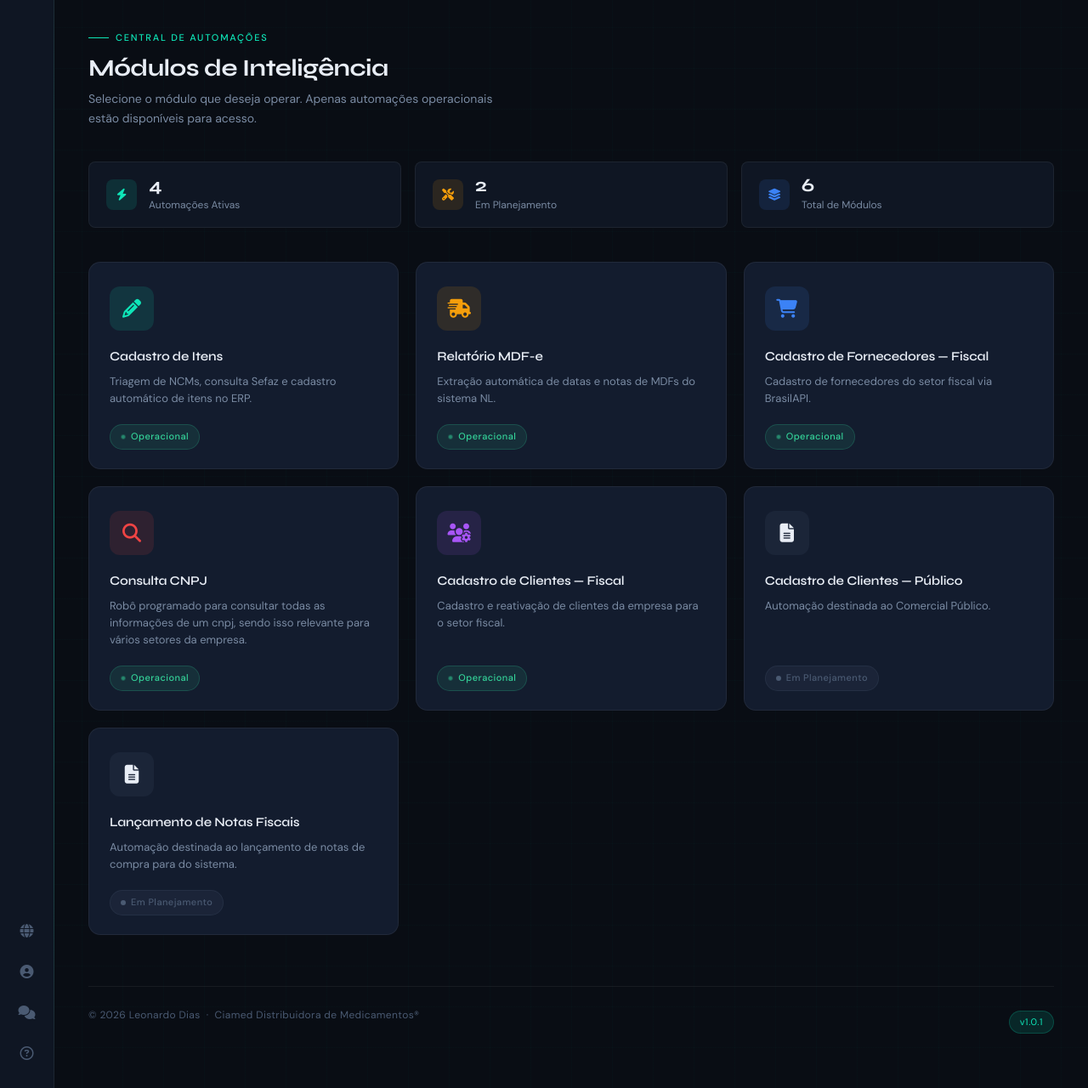
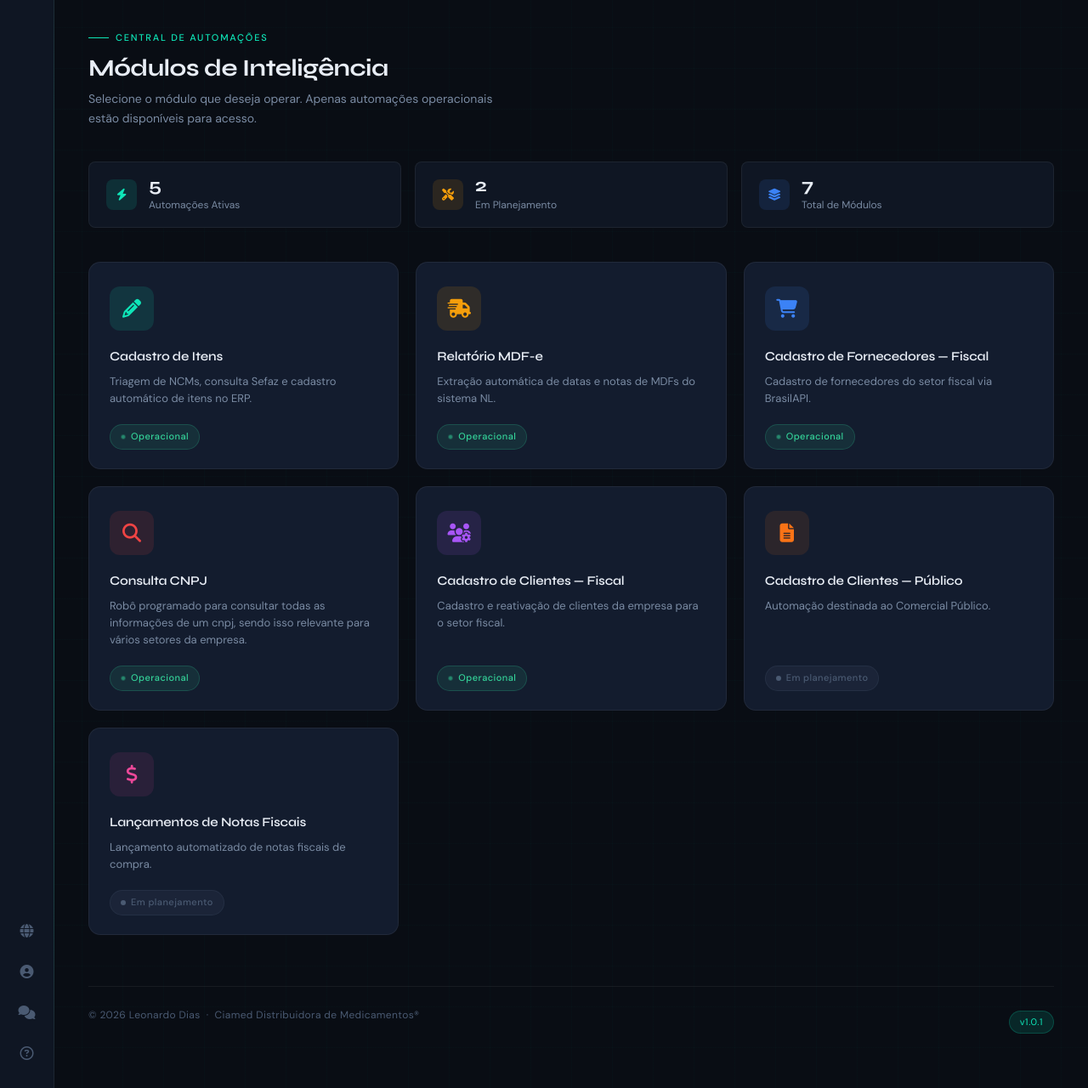
Before and after one commit to oleodias/hub-automacoes, a Flask app: page / in a window 1280 px wide. Shown: the part 64-1344 px from the top of the page at 85% size. Run offline with Flask 3, Linux system fonts and the light colour scheme; the visitor is signed in with stand-in values (Sample User, id 1).

Commit message:
organzio a página inicial

```diff
--- a/static/css_reestilizados/home_claude.css
+++ b/static/css_reestilizados/home_claude.css
@@ -16,7 +16,11 @@
   --purple: #a855f7;
   --purple-dim: rgba(168, 85, 247, 0.12);
   --red: #ef4444;
+  --pink: #ec4899;
+  --pink-dim: rgba(236, 72, 153, 0.1);
   --red-dim: rgba(239, 68, 68, 0.12);
+  --orange: #f97316;
+  --orange-dim: rgba(249, 115, 22, 0.1);
   --text-primary: #e8edf5;
   --text-secondary: #7a8ba3;
   --text-muted: #4a5a72;
--- a/templates_reestilizados/home.html
+++ b/templates_reestilizados/home.html
@@ -25,7 +25,7 @@ content %}
         <i class="fa-solid fa-bolt"></i>
       </div>
       <div>
-        <div class="stat-value">4</div>
+        <div class="stat-value">5</div>
         <div class="stat-label">Automações Ativas</div>
       </div>
     </div>
@@ -49,7 +49,7 @@ content %}
         <i class="fa-solid fa-layer-group"></i>
       </div>
       <div>
-        <div class="stat-value">6</div>
+        <div class="stat-value">7</div>
         <div class="stat-label">Total de Módulos</div>
       </div>
     </div>
@@ -159,27 +159,34 @@ content %}
     </div>
 
     <div class="auto-card disabled">
-      <div class="card-icon-wrap" style="background: rgba(74, 90, 114, 0.15)">
+      <div class="card-accent-line" style="background: var(--orange)"></div>
+      <div
+        class="card-icon-wrap"
+        style="background: var(--orange-dim); color: var(--orange)"
+      >
         <i class="fa-solid fa-file-lines"></i>
       </div>
       <div class="card-title">Cadastro de Clientes — Público</div>
       <div class="card-desc">Automação destinada ao Comercial Público.</div>
       <div class="badge-status badge-planning">
-        <span class="dot"></span> Em Planejamento
+        <span class="dot"></span> Em planejamento
       </div>
     </div>
 
     <div class="auto-card disabled">
-      <div class="card-icon-wrap" style="background: rgba(74, 90, 114, 0.15)">
-        <i class="fa-solid fa-file-lines"></i>
+      <div class="card-accent-line" style="background: var(--pink)"></div>
+      <div
+        class="card-icon-wrap"
+        style="background: var(--pink-dim); color: var(--pink)"
+      >
+        <i class="fa-solid fa-dollar-sign"></i>
       </div>
-      <div class="card-title">Lançamento de Notas Fiscais</div>
+      <div class="card-title">Lançamentos de Notas Fiscais</div>
       <div class="card-desc">
-        Automação destinada ao lançamento de notas de compra para do sistema.
+        Lançamento automatizado de notas fiscais de compra.
       </div>
       <div class="badge-status badge-planning">
-        <span class="dot"></span> Em Planejamento
-      </div>
+        <span class="dot"></span> Em planejamento
       </div>
     </div>
   </div>
@@ -193,3 +200,4 @@ content %}
   {% endblock %} {% block scripts %}
   <script src="{{ url_for('static', filename='js/index.js') }}"></script>
   {% endblock %}
+</div>
```
Also changed, not shown: 1 other file. Lines whose indentation alone changed are shown as unchanged.
